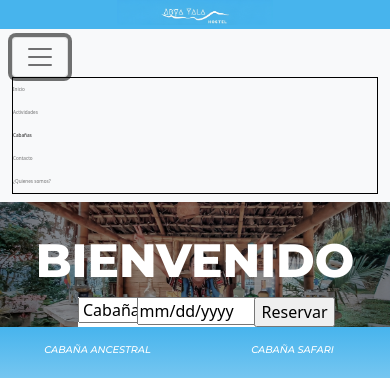
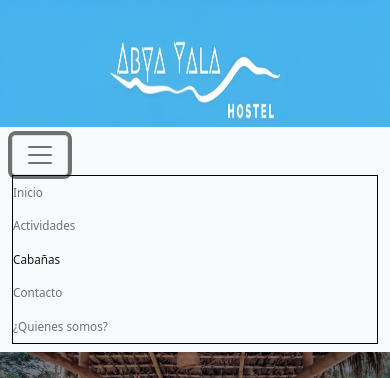
Before and after one commit to cprada33/abyayala.github.io, a plain HTML site: page index.html in a window 390 px wide. Both pictures are taken after a click on the button "Toggle navigation". Shown: the top 378 px of the page. Drawn offline with nearby package versions, Linux system fonts and the light colour scheme.

Commit message:
Deskopt done

```diff
--- a/css/style.css
+++ b/css/style.css
@@ -29,6 +29,7 @@ body {
     background-size: 100vw;
     background-repeat: no-repeat;
     align-items: center;
+    height: 52vh;
 }
 
 .text-front {
@@ -224,3 +225,33 @@ h1 {
     text-align: center;
     padding: 0 0 0 15%;
 }
+
+
+/* MEDIA QUERIES */
+/*TABLET */
+@media only screen and (max-width: 768px) {
+
+}
+
+/* CELULAR */
+@media only screen and (max-width: 576px) {
+
+    .img-nav {
+        height: 15vh;
+        padding: 0 0 0 0;
+    }
+
+    .navbar-collapse {
+        font-size: 3vw;
+    }
+
+    .banner {
+        height: 35vh;
+    }
+
+    secCabanas {
+        grid-template-columns: 100%;
+    }
+
+
+}
```
